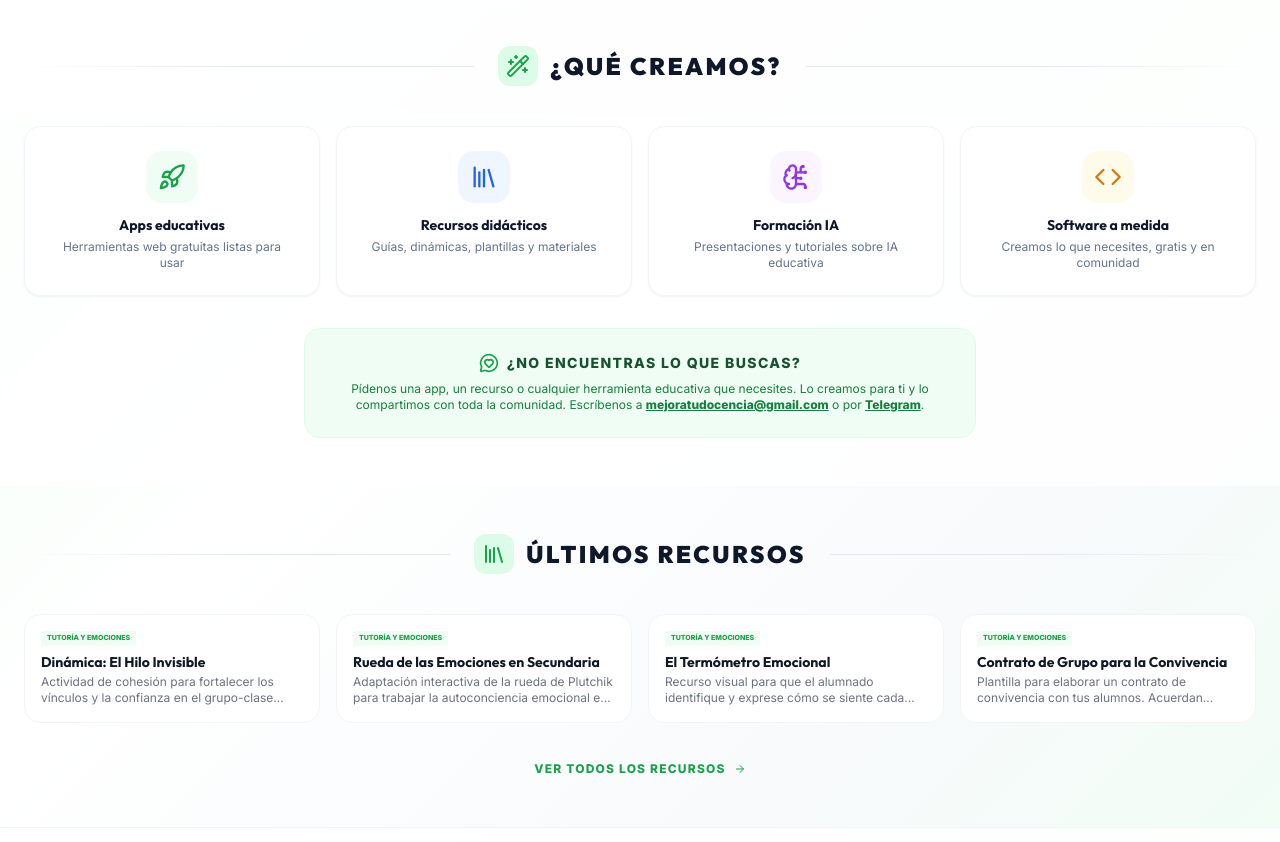
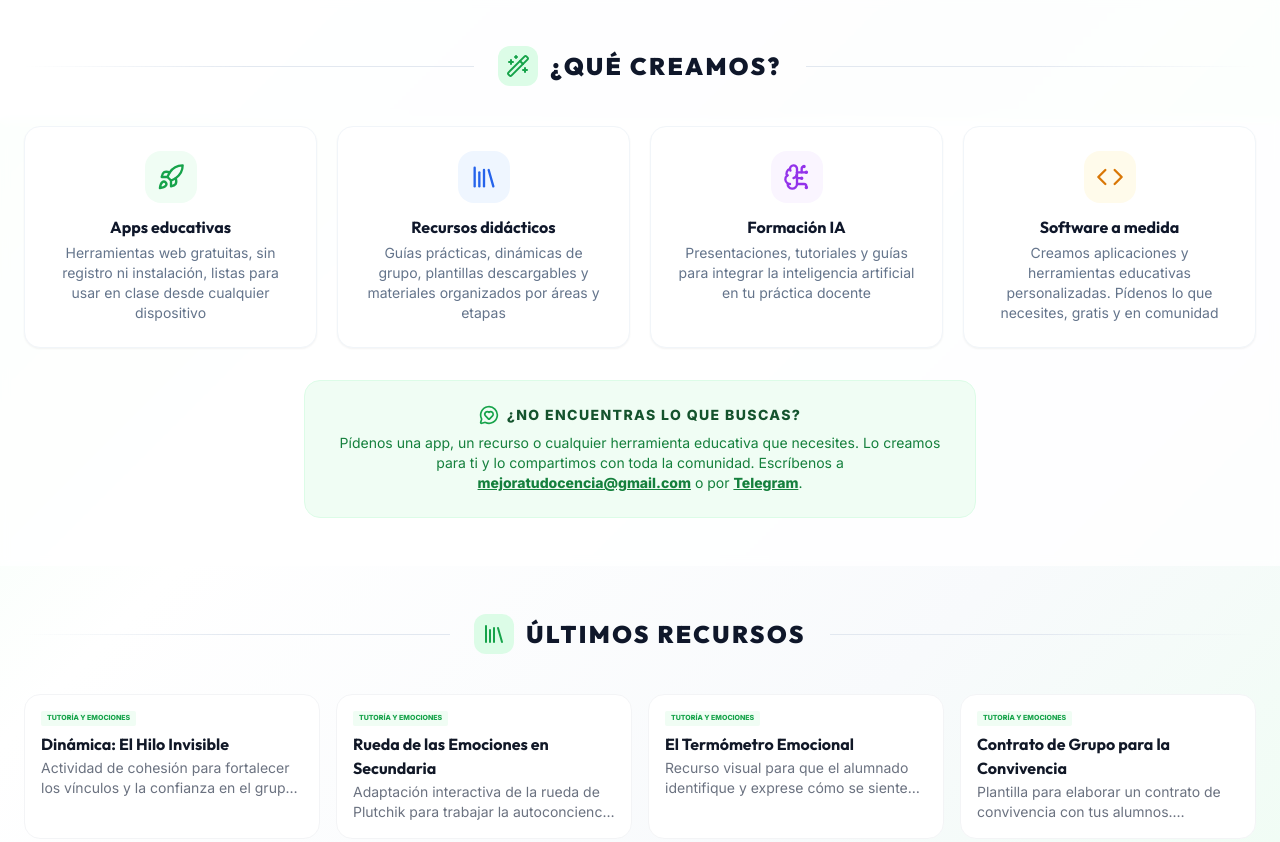
Before and after one commit to sergarb1/mejoratudocencia, a plain HTML site: page index.html in a window 1280 px wide. Shown: the part 680-1522 px from the top of the page. Drawn offline with nearby package versions, Linux system fonts and the light colour scheme.

Commit message:
Textos más grandes y explicativos en cards de index; nueva sección en quien.html sobre apps libres para docentes

```diff
--- a/index.html
+++ b/index.html
@@ -195,34 +195,34 @@
             <div class="h-px flex-1 bg-gradient-to-l from-transparent via-slate-200 to-slate-200"></div>
           </div>
 
-          <div class="grid grid-cols-2 md:grid-cols-4 gap-3 md:gap-4">
-            <div class="bg-white rounded-xl md:rounded-2xl p-4 md:p-6 text-center border border-slate-100 shadow-sm">
+          <div class="grid grid-cols-2 md:grid-cols-4 gap-4 md:gap-5">
+            <div class="bg-white rounded-xl md:rounded-2xl p-4 md:p-6 text-center border border-slate-100 shadow-sm hover:shadow-md hover:border-primary-100 transition-all">
               <div class="p-2 md:p-3 bg-green-50 text-green-600 rounded-xl md:rounded-2xl mb-2 md:mb-3 inline-flex">
                 <i data-lucide="rocket" class="w-5 md:w-7 h-5 md:h-7"></i>
               </div>
-              <h3 class="font-bold text-[10px] md:text-sm text-slate-900 leading-tight">Apps educativas</h3>
-              <p class="text-[8px] md:text-xs text-slate-500 mt-1">Herramientas web gratuitas listas para usar</p>
+              <h3 class="font-bold text-xs md:text-base text-slate-900 leading-tight">Apps educativas</h3>
+              <p class="text-[10px] md:text-sm text-slate-500 mt-1 leading-relaxed">Herramientas web gratuitas, sin registro ni instalación, listas para usar en clase desde cualquier dispositivo</p>
             </div>
-            <div class="bg-white rounded-xl md:rounded-2xl p-4 md:p-6 text-center border border-slate-100 shadow-sm">
+            <div class="bg-white rounded-xl md:rounded-2xl p-4 md:p-6 text-center border border-slate-100 shadow-sm hover:shadow-md hover:border-primary-100 transition-all">
               <div class="p-2 md:p-3 bg-blue-50 text-blue-600 rounded-xl md:rounded-2xl mb-2 md:mb-3 inline-flex">
                 <i data-lucide="library" class="w-5 md:w-7 h-5 md:h-7"></i>
               </div>
-              <h3 class="font-bold text-[10px] md:text-sm text-slate-900 leading-tight">Recursos didácticos</h3>
-              <p class="text-[8px] md:text-xs text-slate-500 mt-1">Guías, dinámicas, plantillas y materiales</p>
+              <h3 class="font-bold text-xs md:text-base text-slate-900 leading-tight">Recursos didácticos</h3>
+              <p class="text-[10px] md:text-sm text-slate-500 mt-1 leading-relaxed">Guías prácticas, dinámicas de grupo, plantillas descargables y materiales organizados por áreas y etapas</p>
             </div>
-            <div class="bg-white rounded-xl md:rounded-2xl p-4 md:p-6 text-center border border-slate-100 shadow-sm">
+            <div class="bg-white rounded-xl md:rounded-2xl p-4 md:p-6 text-center border border-slate-100 shadow-sm hover:shadow-md hover:border-primary-100 transition-all">
               <div class="p-2 md:p-3 bg-purple-50 text-purple-600 rounded-xl md:rounded-2xl mb-2 md:mb-3 inline-flex">
                 <i data-lucide="brain-circuit" class="w-5 md:w-7 h-5 md:h-7"></i>
               </div>
-              <h3 class="font-bold text-[10px] md:text-sm text-slate-900 leading-tight">Formación IA</h3>
-              <p class="text-[8px] md:text-xs text-slate-500 mt-1">Presentaciones y tutoriales sobre IA educativa</p>
+              <h3 class="font-bold text-xs md:text-base text-slate-900 leading-tight">Formación IA</h3>
+              <p class="text-[10px] md:text-sm text-slate-500 mt-1 leading-relaxed">Presentaciones, tutoriales y guías para integrar la inteligencia artificial en tu práctica docente</p>
             </div>
-            <div class="bg-white rounded-xl md:rounded-2xl p-4 md:p-6 text-center border border-slate-100 shadow-sm">
+            <div class="bg-white rounded-xl md:rounded-2xl p-4 md:p-6 text-center border border-slate-100 shadow-sm hover:shadow-md hover:border-primary-100 transition-all">
               <div class="p-2 md:p-3 bg-amber-50 text-amber-600 rounded-xl md:rounded-2xl mb-2 md:mb-3 inline-flex">
                 <i data-lucide="code" class="w-5 md:w-7 h-5 md:h-7"></i>
               </div>
-              <h3 class="font-bold text-[10px] md:text-sm text-slate-900 leading-tight">Software a medida</h3>
-              <p class="text-[8px] md:text-xs text-slate-500 mt-1">Creamos lo que necesites, gratis y en comunidad</p>
+              <h3 class="font-bold text-xs md:text-base text-slate-900 leading-tight">Software a medida</h3>
+              <p class="text-[10px] md:text-sm text-slate-500 mt-1 leading-relaxed">Creamos aplicaciones y herramientas educativas personalizadas. Pídenos lo que necesites, gratis y en comunidad</p>
             </div>
           </div>
 
@@ -231,7 +231,7 @@
               <i data-lucide="message-circle-heart" class="w-4 md:w-5 h-4 md:h-5 text-primary-600"></i>
               <span class="font-black text-xs md:text-sm text-primary-900 uppercase tracking-widest">¿No encuentras lo que buscas?</span>
             </div>
-            <p class="text-[10px] md:text-xs text-primary-700 leading-relaxed">
+            <p class="text-xs md:text-sm text-primary-700 leading-relaxed">
               Pídenos una app, un recurso o cualquier herramienta educativa que necesites.
               Lo creamos para ti y lo compartimos con toda la comunidad.
               Escríbenos a <a href="mailto:mejoratudocencia@gmail.com" class="font-bold underline hover:text-primary-900">mejoratudocencia@gmail.com</a>
@@ -275,8 +275,8 @@
             <div class="flex items-center gap-1.5 mb-1.5">
               <span class="text-[6px] md:text-[7px] font-bold bg-primary-50 text-primary-600 px-1 md:px-1.5 py-0.5 rounded-sm uppercase">{{ getSectionName(r.Seccion) }}</span>
             </div>
-            <h3 class="font-bold text-[10px] md:text-sm text-gray-900 leading-tight group-hover:text-primary-700 transition-colors line-clamp-2">{{ r.Título }}</h3>
-            <p class="text-gray-500 text-[8px] md:text-xs leading-relaxed line-clamp-2 mt-0.5">{{ r.Descripción }}</p>
+            <h3 class="font-bold text-xs md:text-base text-gray-900 leading-tight group-hover:text-primary-700 transition-colors line-clamp-2">{{ r.Título }}</h3>
+            <p class="text-gray-500 text-[10px] md:text-sm leading-relaxed line-clamp-2 mt-0.5">{{ r.Descripción }}</p>
           </a>
         </div>
 
@@ -309,8 +309,8 @@
                 <i :data-lucide="app.Icono" class="w-3 h-3 text-primary-500"></i>
                 <span class="text-[6px] md:text-[7px] font-bold bg-primary-50 text-primary-600 px-1 md:px-1.5 py-0.5 rounded-sm uppercase">{{ app.Etiquetas[0] }}</span>
               </div>
-              <h3 class="font-bold text-[10px] md:text-sm text-gray-900 leading-tight group-hover:text-primary-700 transition-colors">{{ app.Título }}</h3>
-              <p class="text-gray-500 text-[8px] md:text-xs leading-relaxed line-clamp-2 mt-0.5">{{ app.Descripción }}</p>
+              <h3 class="font-bold text-xs md:text-base text-gray-900 leading-tight group-hover:text-primary-700 transition-colors">{{ app.Título }}</h3>
+              <p class="text-gray-500 text-[10px] md:text-sm leading-relaxed line-clamp-2 mt-0.5">{{ app.Descripción }}</p>
             </a>
           </div>
 
```
Also changed, not shown: quien.html (+32 -0 lines).
